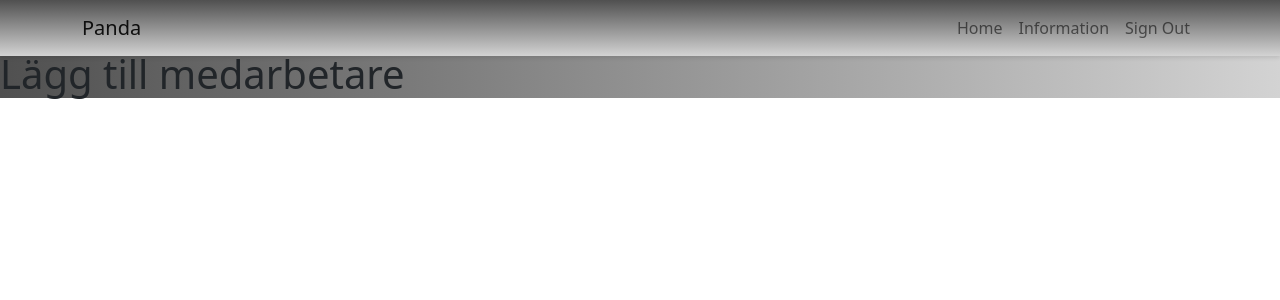
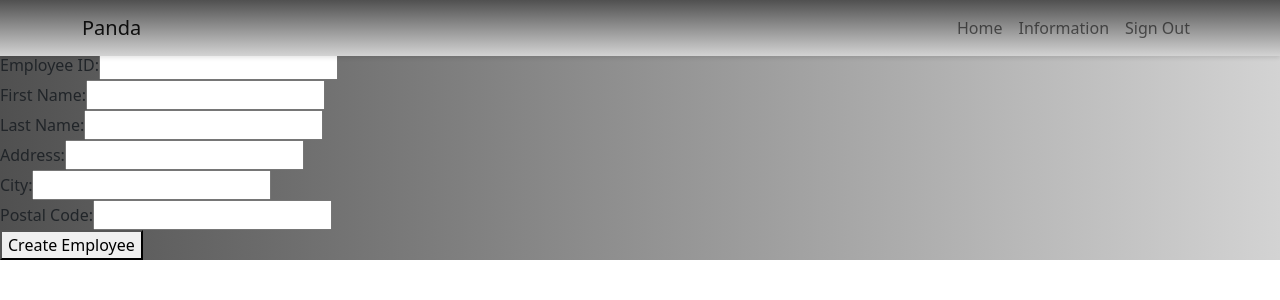
Before and after one commit to peembee/Panda, a React (Create React App) app: page /addEmployee in a window 1280 px wide. Shown: the top 300 px of the page. Built offline with nearby package versions, Linux system fonts and the light colour scheme.

Commit message:
added a function in addEmployee.js, that handles POST to API

```diff
--- a/src/components/AddEmployee.js
+++ b/src/components/AddEmployee.js
@@ -1,7 +1,120 @@
-import React from 'react'
+import React, {useState} from 'react'
 
 export function AddEmployee() {
+  const [employee, setEmployee] = useState({
+    employeeId: '',
+    firstMidName: '',
+    lastName: '',
+    address: '',
+    city: '',
+    postalCode: ''
+  });
+
+  const handleChange = (e) => {
+    setEmployee({ ...employee, [e.target.name]: e.target.value });
+  };
+
+  const handleSubmit = (e) => {
+    e.preventDefault();
+
+    fetch('https://axb22z45ygh20230227215753.azurewebsites.net/create-employee', {
+      method: 'POST',
+      headers: {
+        'Content-Type': 'application/json'
+      },
+      body: JSON.stringify(employee)
+    })
+      .then((response) => {
+        if (!response.ok) {
+          throw new Error('Network response was not ok');
+        }
+        alert('Employee created successfully!');
+        setEmployee({
+          employeeId: '',
+          firstMidName: '',
+          lastName: '',
+          address: '',
+          city: '',
+          postalCode: ''
+        });
+      })
+      .catch((error) => {
+        console.error('There was an error!', error);
+        alert('Error creating employee!');
+      });
+  };
+
   return (
-    <h1>Lägg till medarbetare</h1>
-  )
+    <div>
+      <form onSubmit={handleSubmit}>
+        <div>
+          <label htmlFor="employeeId">Employee ID:</label>
+          <input
+            type="text"
+            id="employeeId"
+            name="employeeId"
+            value={employee.employeeId}
+            onChange={handleChange}
+            required
+          />
+        </div>
+        <div>
+          <label htmlFor="firstMidName">First Name:</label>
+          <input
+            type="text"
+            id="firstMidName"
+            name="firstMidName"
+            value={employee.firstMidName}
+            onChange={handleChange}
+            required
+          />
+        </div>
+        <div>
+          <label htmlFor="lastName">Last Name:</label>
+          <input
+            type="text"
+            id="lastName"
+            name="lastName"
+            value={employee.lastName}
+            onChange={handleChange}
+            required
+          />
+        </div>
+        <div>
+          <label htmlFor="address">Address:</label>
+          <input
+            type="text"
+            id="address"
+            name="address"
+            value={employee.address}
+            onChange={handleChange}
+            required
+          />
+        </div>
+        <div>
+          <label htmlFor="city">City:</label>
+          <input
+            type="text"
+            id="city"
+            name="city"
+            value={employee.city}
+            onChange={handleChange}
+            required
+          />
+        </div>
+        <div>
+          <label htmlFor="postalCode">Postal Code:</label>
+          <input
+            type="text"
+            id="postalCode"
+            name="postalCode"
+            value={employee.postalCode}
+            onChange={handleChange}
+            required
+          />
+        </div>
+        <button type="submit">Create Employee</button>
+      </form>
+    </div>
+  );
 }
```
